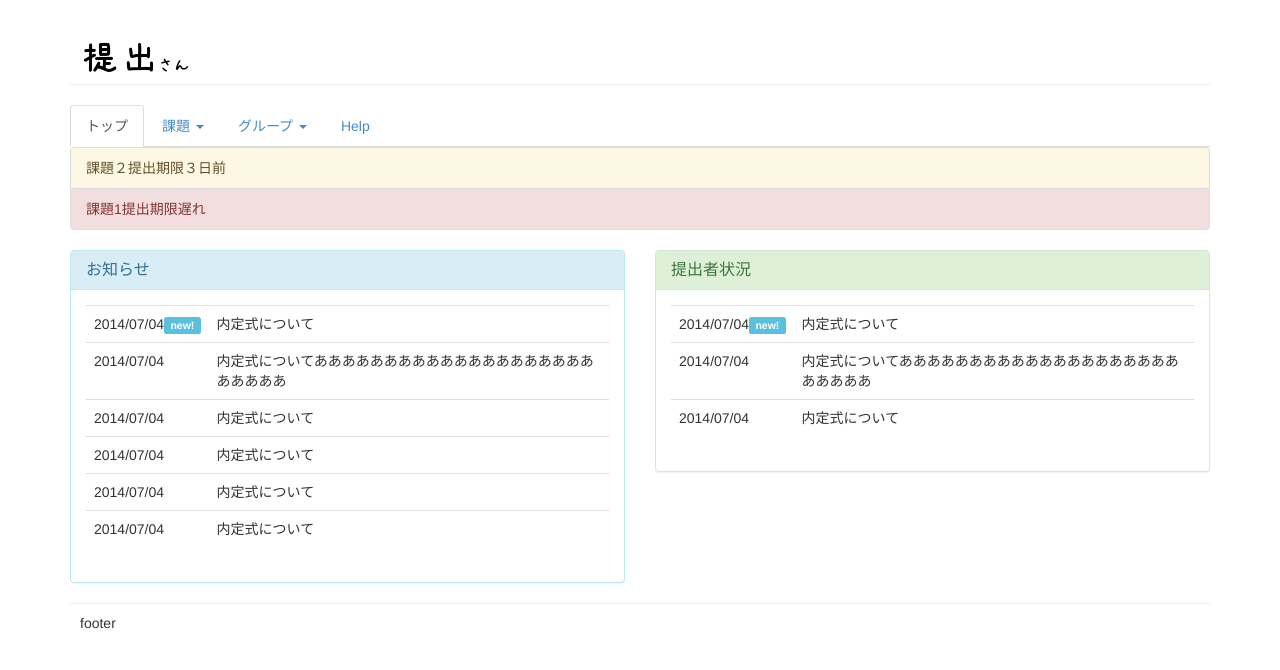
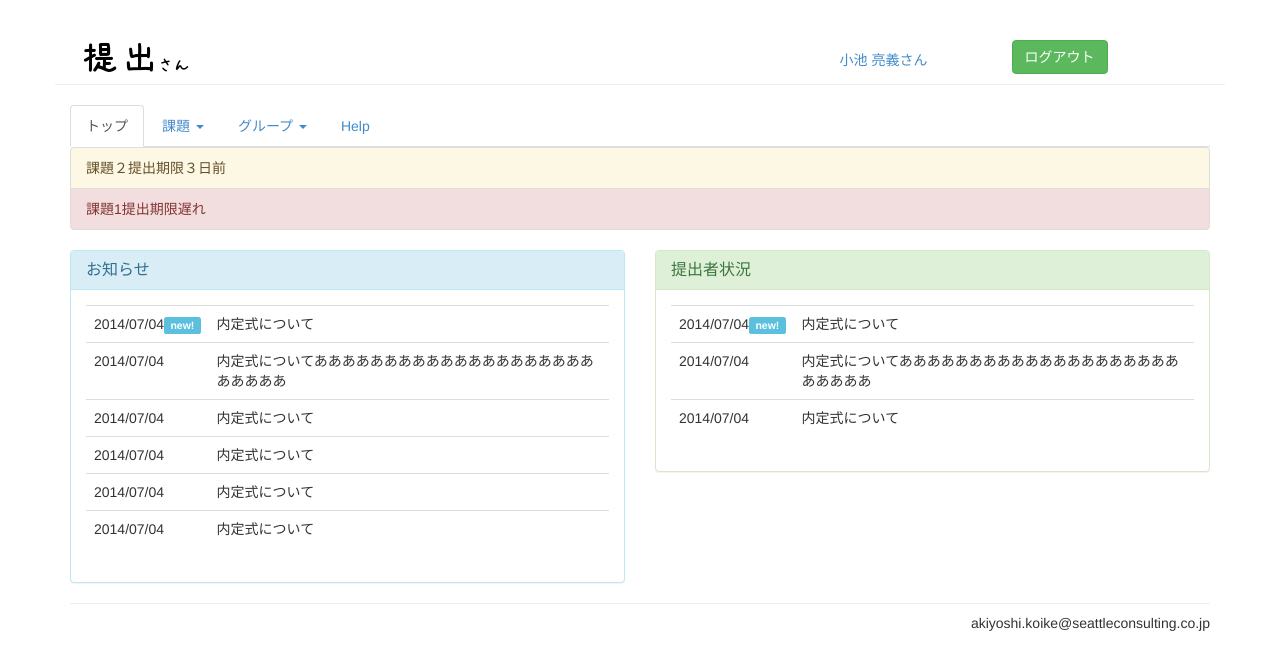
Before and after one commit to akiyoshi220/teishutusan, a plain HTML site: page design/index.html in a window 1280 px wide. Drawn offline with nearby package versions, Linux system fonts and the light colour scheme.

Commit message:
topページ作成

```diff
--- a/design/index.html
+++ b/design/index.html
@@ -18,8 +18,12 @@
   </head>
   <body>
     <div class="container">
-      <div class="page-header">
-        <div style="margin-left:10px;"><img src="img/log.gif"></div>
+      <div class="page-header row">
+        <div class="col-md-7" style="margin-left:10px;"><img src="img/log.gif"></div>
+        <div class="col-md-4">
+          <div class="col-md-6 text-right" style="padding-top:10px;"><a href="#">小池 亮義さん</a></div>
+          <div class="col-md-6 text-right"><a href="#" class="btn btn-success">ログアウト</a></div>
+        </div>
       </div>
       <div class="menu">
         <ul class="nav nav-tabs" role="tablist">
@@ -115,8 +119,8 @@
           </div></div>
         </div>
       </div>
-      <div style="padding-top:9px; border-top:1px solid #eee;">
-        <div style="margin-left:10px;">footer</div>
+      <div style="padding-top:9px; border-top:1px solid #eee;padding-bottom:10px;">
+        <div class="text-right">akiyoshi.koike@seattleconsulting.co.jp</div>
       </div>
     </div>
   </body>
```
